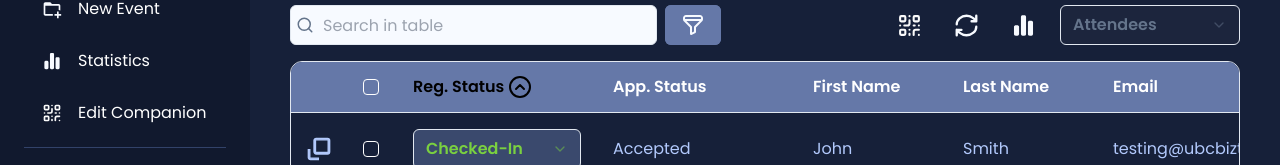
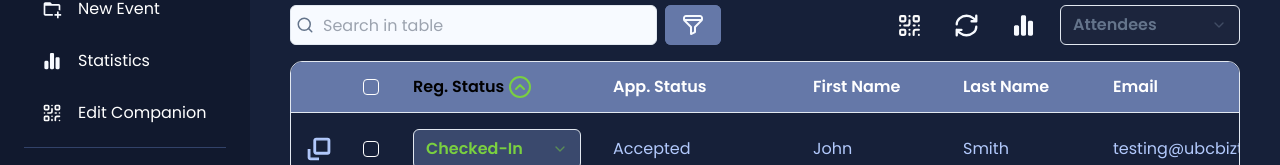
Before and after one commit to ubc-biztech/bt-web-v2, a Next.js app: page /admin/event/1/1 in a window 1280 px wide. Both pictures are taken after a click on the element "Reg. Status". Shown: the part 169-334 px from the top of the page. Built offline with nearby package versions, Linux system fonts and the light colour scheme; what aws-amplify, pdfmake would draw is missing.

Commit message:
added extra hover effects to make feature obvious

```diff
--- a/src/components/RegistrationTable/SortableHeader.tsx
+++ b/src/components/RegistrationTable/SortableHeader.tsx
@@ -1,4 +1,4 @@
-import React from "react";
+import React, { useState } from "react";
 import { Column } from "@tanstack/react-table";
 import { CircleChevronDown, CircleChevronUp } from "lucide-react";
 
@@ -11,6 +11,7 @@ export const SortableHeader = <T,>({
     column,
     title,
 }: SortableHeaderProps<T>) => {
+    const [hover, setHover] = useState(false);
     return (
         <div
             className={`group cursor-pointer select-none ${
@@ -20,10 +21,25 @@ export const SortableHeader = <T,>({
                     : "hover:text-black text-white"
             } transition-colors duration-200 ease-in-out inline-flex gap-1`}
             onClick={column.getToggleSortingHandler()}
+            onMouseEnter={() => setHover(true)}
+            onMouseLeave={() => setHover(false)}
         >
             {title}
-            {column.getIsSorted() === "asc" && <CircleChevronUp />}
-            {column.getIsSorted() === "desc" && <CircleChevronDown />}
+            <div
+                className={`${
+                    column.getIsSorted() === "asc"
+                        ? "text-biztech-green" // Color for ascending sort
+                        : column.getIsSorted() === "desc"
+                        ? "text-light-red" // Color for descending sort
+                        : "text-black" // Default color for unsorted
+                }`}
+            >
+                {(column.getIsSorted() === "asc" ||
+                    (hover && column.getIsSorted() != "desc")) && (
+                    <CircleChevronUp />
+                )}
+                {column.getIsSorted() === "desc" && <CircleChevronDown />}
+            </div>
         </div>
     );
 };
```
